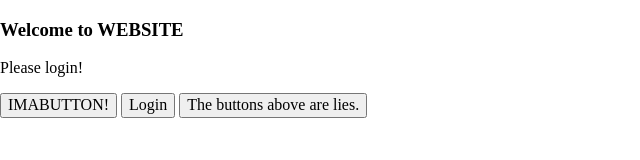
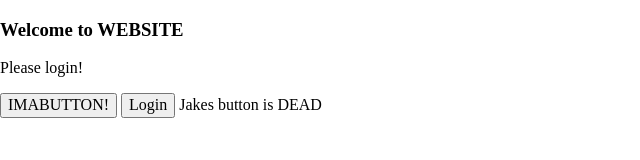
Before and after one commit to DungeonBuddies/git-good, a website: page index.html in a window 1280 px wide. Shown: the whole page, without its empty margins (0-640 px from the left). Drawn offline with nearby package versions, Linux system fonts and the light colour scheme.

Commit message:
Kill Jakes button

```diff
--- a/index.html
+++ b/index.html
@@ -25,7 +25,7 @@
         <!-- Put button here! -->
         <button>Login</button>
 
-        <button>The buttons above are lies.</button>
+        <span>Jakes button is DEAD</span>
         <script src="http://code.jquery.com/jquery-1.12.4.min.js"></script>
 
     </body>
```
